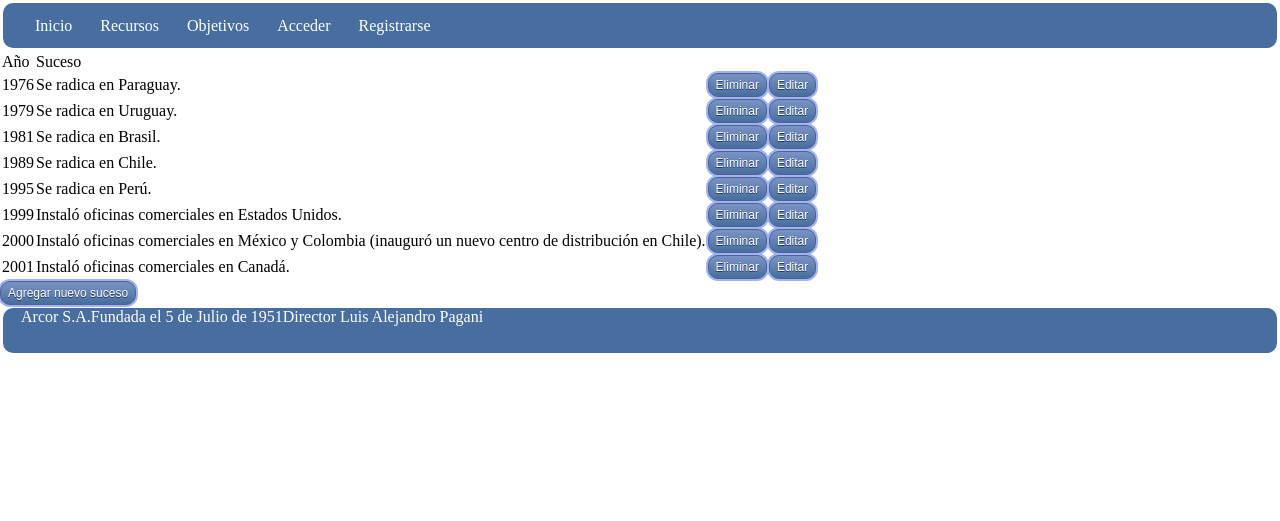
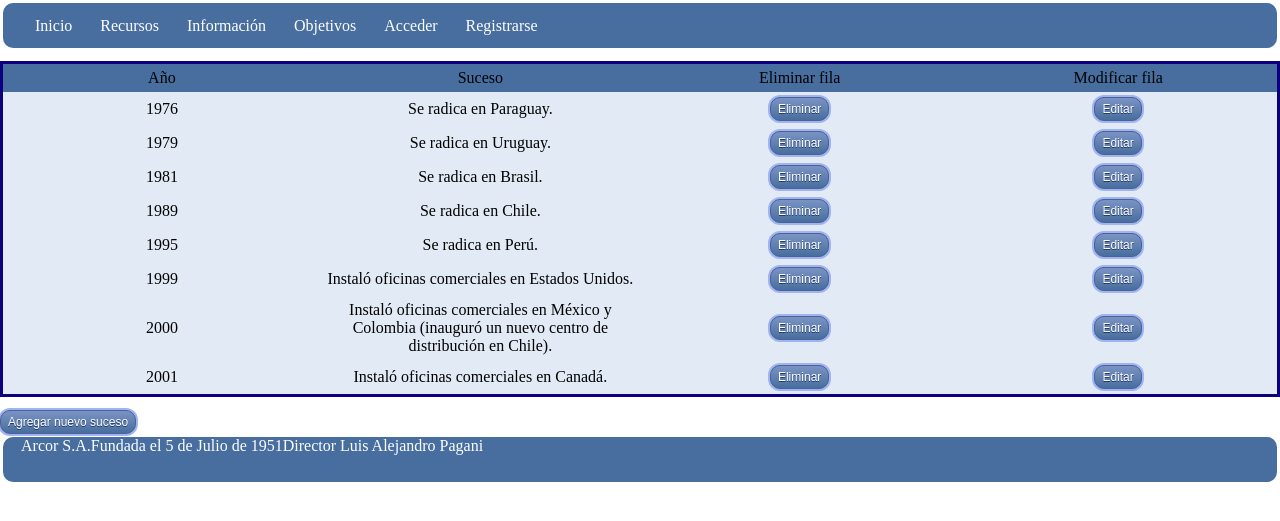
Before and after one commit to cjesus01/TpTIO, a PHP site: page / in a window 1280 px wide. Shown: the top 521 px of the page. Run offline with PHP 8.4, Linux system fonts and the light colour scheme; data comes from the database, SQL or seed files in the repository.

Commit message:
Se agregó estilo a los títulos, los párrafos y a la tabla

```diff
--- a/app/views/ArcorView.php
+++ b/app/views/ArcorView.php
@@ -18,6 +18,7 @@ class ArcorView{
         $this->smarty->display('./templates/introduccion.tpl');
     }
     public function MostrarRecursos($recursos){
+        $this->smarty->assign('title','recursos');
         $this->smarty->assign("recursos", $recursos);
         $this->smarty->display("recursos.tpl");
     }
--- a/styles/style.css
+++ b/styles/style.css
@@ -111,6 +111,11 @@
   text-decoration: none;
   text-shadow: 0px 1px 0px #283966;
 }
+.myButton a{
+	color: #ffffff;
+	text-decoration: none;
+	font-family: Arial;
+}
 .myButton:hover {
 	background:linear-gradient(to bottom, #476e9e 5%, #7892c2 100%);
 	background-color:#476e9e;
@@ -120,8 +125,36 @@
 	top:1px;
 }
 #lista-footer li{
-  float: ;
 	display: inline;
 	position: relative;
 
 }
+table {
+	table-layout: fixed;
+	width: 100%;
+	border-collapse: collapse;
+	border: 3px solid rgb(13, 0, 128);
+	margin-top: 1%;
+	margin-bottom: 1%;
+  }
+  td{
+	text-align: center;
+	padding: 5px;
+  }
+  thead{
+	background-color: #476e9e;
+  }
+  tbody{
+	background-color: #e2ebf5;
+  }
+  h1{
+	color: #283966;
+	text-align: center;
+  }
+  p{
+	text-align: justify;
+	margin: 1%;
+  }
+  .PrimeraLetra::first-letter{
+	font-size: 180%;
+  }
--- a/templates/FormModificarHistoria.tpl
+++ b/templates/FormModificarHistoria.tpl
@@ -13,7 +13,7 @@
             <input type="text" name="anio" value ={$anio}>
             <label for="suceso">Ingrese el suceso acontecido en ese año:</label>
             <textarea name="suceso" cols="30" rows="10">{$suceso}</textarea>
-            <button type='submit'>Enviar</button>
+            <button type='submit' class="myButton">Enviar</button>
         </form>
     {include file = 'footer.tpl'}
     </body>
--- a/templates/FormularioAgregarSuceso.tpl
+++ b/templates/FormularioAgregarSuceso.tpl
@@ -13,7 +13,7 @@
             <input type="text" name="anio" >
             <label for="suceso">Ingrese el suceso acontecido en ese año:</label>
             <textarea name="suceso" cols="30" rows="10"></textarea>
-            <button type='submit'>Enviar</button>
+            <button type='submit' class="myButton">Enviar</button>
         </form>
     {include file = 'footer.tpl'}
     </body>
--- a/templates/header.tpl
+++ b/templates/header.tpl
@@ -18,6 +18,7 @@
             <ul>
                 <li><a href='Introduccion'>Inicio</a></li>
                 <li><a href='Recursos'>Recursos</a></li>
+                <li><a href='Informacion'>Información</a></li>
                 <li><a href='Introduccion/Objetivos'>Objetivos</a></li>
                 <li><a href='login'>Acceder</a></li>
                 <li><a href='registrarse'>Registrarse</a></li>
--- a/templates/introduccion.tpl
+++ b/templates/introduccion.tpl
@@ -9,20 +9,26 @@
 {include file = 'header.tpl'}
 <body>
     <table>
+        <thead>
             <tr>
                 <td>Año</td>
                 <td>Suceso</td>
+                <td>Eliminar fila</td>
+                <td>Modificar fila</td>
             </tr>
+        </thead>
+        <tbody>
             {foreach from=$Historia item=$historia}
             <tr>
                 <td>{$historia->anio}</td>
                 <td>{$historia->suceso}</td>
-        <td><button  class="myButton" href=Introduccion/EliminarHistoria/{$historia->id}>Eliminar</button></td>
-        <td><button class="myButton" href=Introduccion/FormularioModificarHistoria/{$historia->id}>Editar</button></td>
+                <td><button  class="myButton"><a href='Introduccion/EliminarHistoria/{$historia->id}'>Eliminar</a></button></td>
+                <td><button class="myButton"><a href='Introduccion/FormularioModificarHistoria/{$historia->id}'>Editar</a></button></td>
             </tr>
             {/foreach}
+        </tbody>
     </table>
-    <button class="myButton" href=Introduccion/Agregar>Agregar nuevo suceso</button>
+    <button class="myButton"><a href="Introduccion/Agregar">Agregar nuevo suceso</a></button>
 {include file = 'footer.tpl'}
 </body>
 </html>
```
Also changed, not shown: templates/informacion.tpl (+1 -8 lines), templates/login.tpl (+1 -26 lines). Lines whose indentation alone changed are shown as unchanged.
